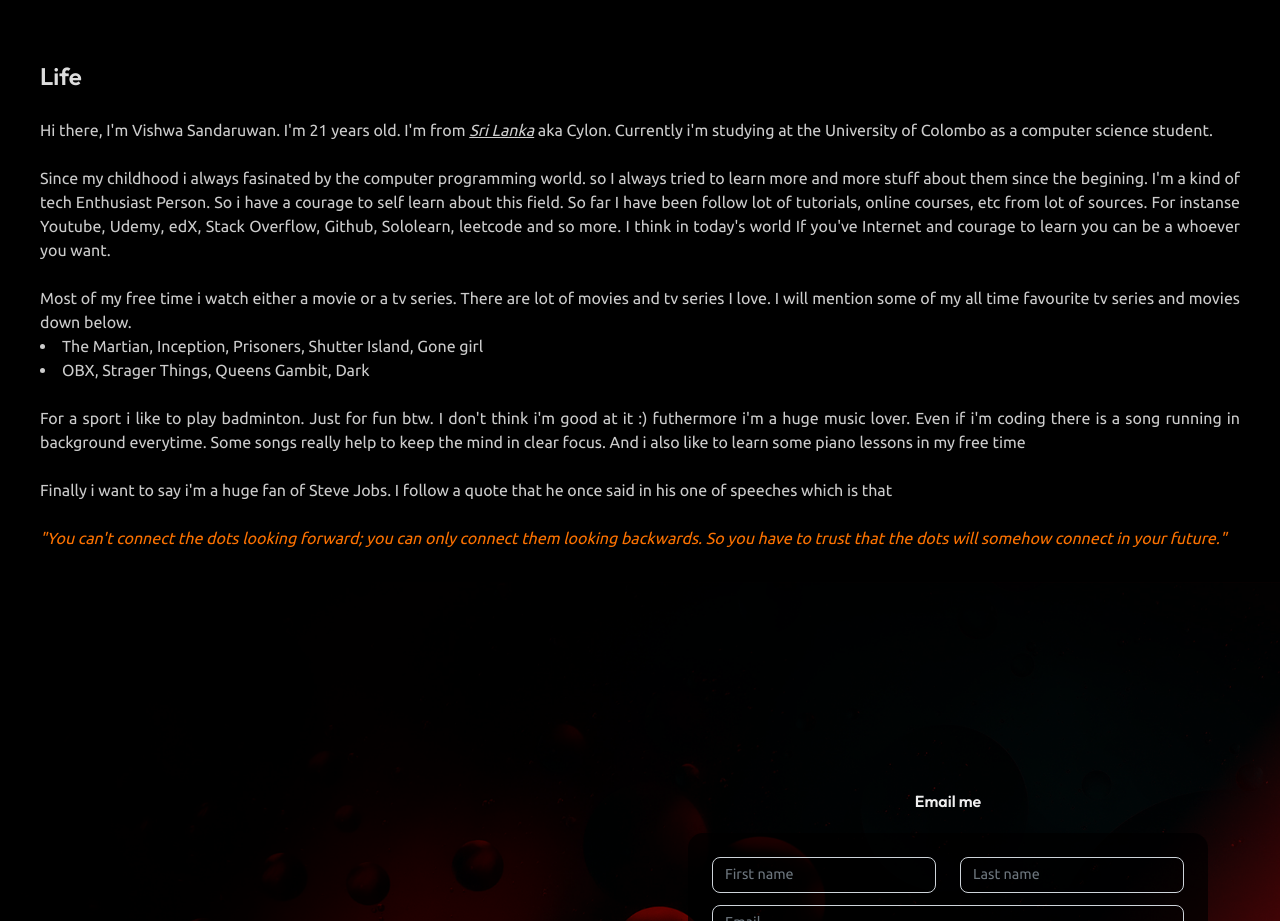
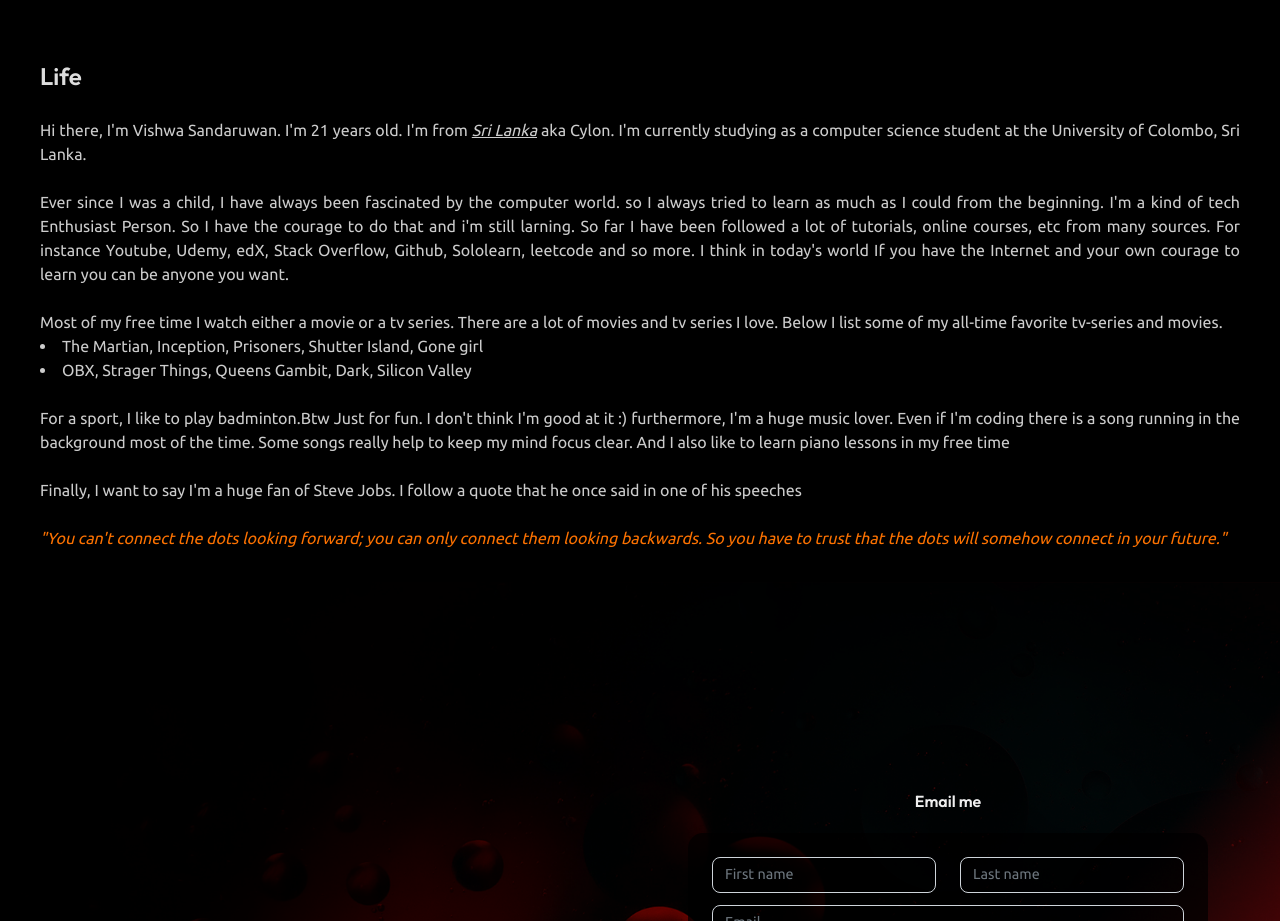
Before and after one commit to its-vishwa/WEB, a plain HTML site: page index.html in a window 1280 px wide. Shown: the part 2040-2961 px from the top of the page. Drawn offline with nearby package versions, Linux system fonts and the light colour scheme.

Commit message:
final stage fixing

```diff
--- a/index.html
+++ b/index.html
@@ -397,38 +397,39 @@
         <div id="desc-s5" class="mt-4">
           <span
             >Hi there, I'm Vishwa Sandaruwan. I'm 21 years old. I'm from
-            <a href="https://en.wikipedia.org/wiki/Sri_Lanka" target="_blank"
-              >Sri Lanka</a
+            <a href="https://en.wikipedia.org/wiki/Sri_Lanka" target="_blank">
+              Sri Lanka</a
             >
-            aka Cylon. Currently i'm studying at the University of Colombo as a
-            computer science student. <br /><br />
-            Since my childhood i always fasinated by the computer programming
-            world. so I always tried to learn more and more stuff about them
-            since the begining. I'm a kind of tech Enthusiast Person. So i have
-            a courage to self learn about this field. So far I have been follow
-            lot of tutorials, online courses, etc from lot of sources. For
-            instanse Youtube, Udemy, edX, Stack Overflow, Github, Sololearn,
-            leetcode and so more. I think in today's world If you've Internet
-            and courage to learn you can be a whoever you want.
+            aka Cylon. I'm currently studying as a computer science student at
+            the University of Colombo, Sri Lanka.<br /><br />
+
+            Ever since I was a child, I have always been fascinated by the
+            computer world. so I always tried to learn as much as I could from
+            the beginning. I'm a kind of tech Enthusiast Person. So I have the
+            courage to do that and i'm still larning. So far I have been
+            followed a lot of tutorials, online courses, etc from many sources.
+            For instance Youtube, Udemy, edX, Stack Overflow, Github, Sololearn,
+            leetcode and so more. I think in today's world If you have the
+            Internet and your own courage to learn you can be anyone you want.
             <br /><br />
-            Most of my free time i watch either a movie or a tv series. There
-            are lot of movies and tv series I love. I will mention some of my
-            all time favourite tv series and movies down below.
+            Most of my free time I watch either a movie or a tv series. There
+            are a lot of movies and tv series I love. Below I list some of my
+            all-time favorite tv-series and movies.
             <br />
             <li>
               The Martian, Inception, Prisoners, Shutter Island, Gone girl
             </li>
 
-            <li>OBX, Strager Things, Queens Gambit, Dark</li>
+            <li>OBX, Strager Things, Queens Gambit, Dark, Silicon Valley</li>
             <br />
-            For a sport i like to play badminton. Just for fun btw. I don't
-            think i'm good at it :) futhermore i'm a huge music lover. Even if
-            i'm coding there is a song running in background everytime. Some
-            songs really help to keep the mind in clear focus. And i also like
-            to learn some piano lessons in my free time
+            For a sport, I like to play badminton.Btw Just for fun. I don't
+            think I'm good at it :) furthermore, I'm a huge music lover. Even if
+            I'm coding there is a song running in the background most of the
+            time. Some songs really help to keep my mind focus clear. And I also
+            like to learn piano lessons in my free time
             <br /><br />
-            Finally i want to say i'm a huge fan of Steve Jobs. I follow a quote
-            that he once said in his one of speeches which is that <br /><br />
+            Finally, I want to say I'm a huge fan of Steve Jobs. I follow a
+            quote that he once said in one of his speeches<br /><br />
             <span id="quote-s5"
               >"You can't connect the dots looking forward; you can only connect
               them looking backwards. So you have to trust that the dots will
```
